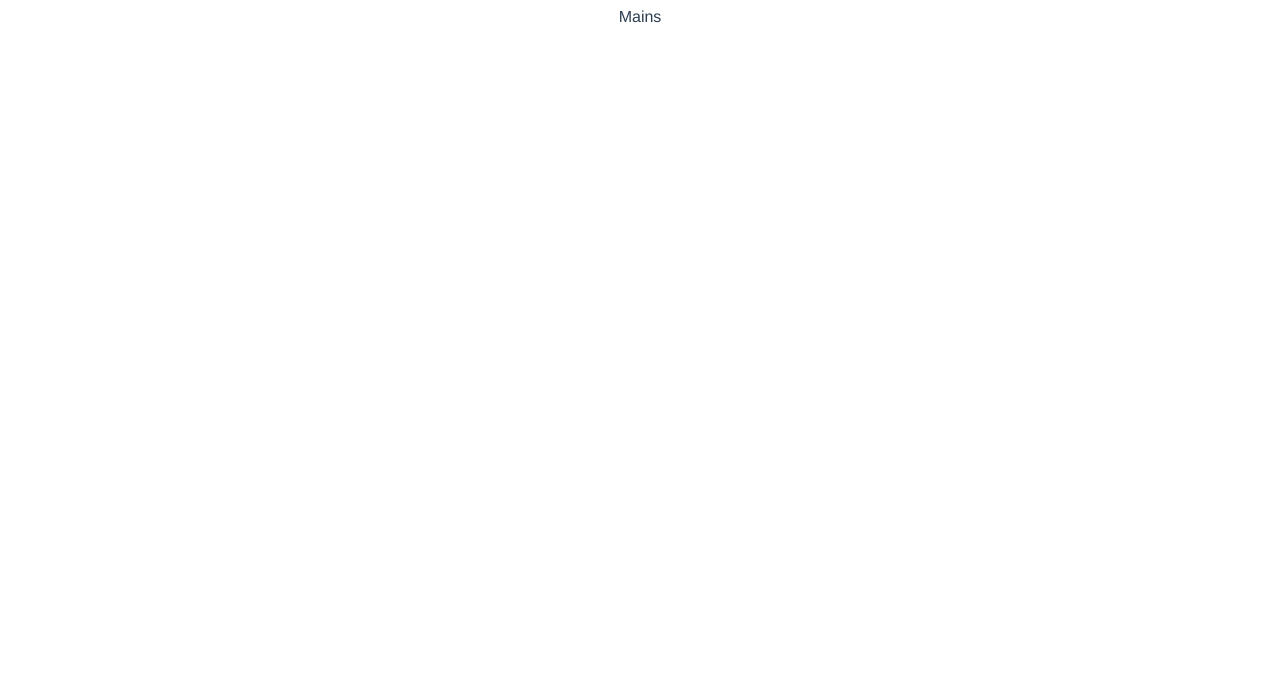
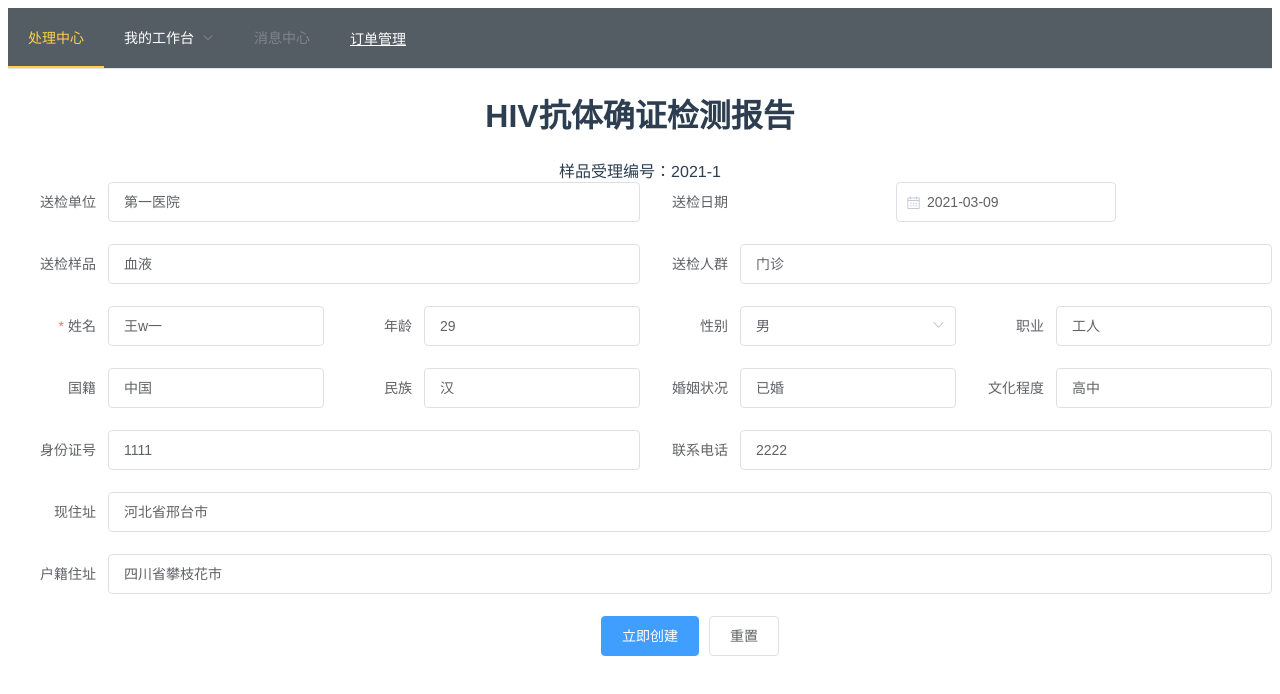
Before and after one commit to dingangui/comfirmatory_laboratory_vue, a Vue app: page /Mains in a window 1280 px wide. Shown: the top 694 px of the page. Built offline with nearby package versions, Linux system fonts and the light colour scheme.

Commit message:
daily save

```diff
--- a/package.json
+++ b/package.json
@@ -1,5 +1,5 @@
 {
-  "name": "org.njcdc.confirmatory_laboratory-vue-1.0",
+  "name": "confirmatory_laboratory_vue",
   "version": "0.1.0",
   "private": true,
   "scripts": {
--- /dev/null
+++ b/src/components/NavMenu.vue
@@ -0,0 +1,49 @@
+<template>
+  <div>
+    <el-menu
+        :default-active="activeIndex2"
+        class="el-menu-demo"
+        mode="horizontal"
+        @select="handleSelect"
+        background-color="#545c64"
+        text-color="#fff"
+        active-text-color="#ffd04b">
+      <el-menu-item index="1">处理中心</el-menu-item>
+      <el-submenu index="2">
+        <template slot="title">我的工作台</template>
+        <el-menu-item index="2-1">选项1</el-menu-item>
+        <el-menu-item index="2-2">选项2</el-menu-item>
+        <el-menu-item index="2-3">选项3</el-menu-item>
+        <el-submenu index="2-4">
+          <template slot="title">选项4</template>
+          <el-menu-item index="2-4-1">选项1</el-menu-item>
+          <el-menu-item index="2-4-2">选项2</el-menu-item>
+          <el-menu-item index="2-4-3">选项3</el-menu-item>
+        </el-submenu>
+      </el-submenu>
+      <el-menu-item index="3" disabled>消息中心</el-menu-item>
+      <el-menu-item index="4"><a href="https://www.ele.me" target="_blank">订单管理</a></el-menu-item>
+    </el-menu>
+  </div>
+</template>
+
+<script>
+export default {
+  name: "NavMenu",
+  data() {
+    return {
+      activeIndex: '1',
+      activeIndex2: '1'
+    };
+  },
+  methods: {
+    handleSelect(key, keyPath) {
+      console.log(key, keyPath);
+    }
+  }
+}
+</script>
+
+<style scoped>
+
+</style>
--- a/src/views/Mains.vue
+++ b/src/views/Mains.vue
@@ -1,10 +1,253 @@
 <template>
-  <div>Mains</div>
+  <div>
+    <NavMenu></NavMenu>
+    <h1>HIV抗体确证检测报告</h1>
+
+    样品受理编号：2021-1
+    <el-form :model="sampleBasicInfo" :rules="rules" ref="sampleBasicInfo" label-width="100px" class="demo-ruleForm">
+
+      <el-row>
+        <el-col :span="12">
+          <div class="grid-content bg-purple">
+            <el-form-item label="送检单位" prop="inspectionUnit">
+              <el-input v-model="sampleBasicInfo.inspectionUnit"></el-input>
+            </el-form-item>
+          </div>
+        </el-col>
+        <el-col :span="12">
+          <div class="grid-content bg-purple-light">
+            <el-form-item label="送检日期" prop="inspectionDate">
+              <el-date-picker
+                  v-model="sampleBasicInfo.inspectionDate"
+                  align="left"
+                  type="date"
+                  placeholder="选择日期"
+                  size="large"
+                  :picker-options="pickerOptions">
+              </el-date-picker>
+            </el-form-item>
+
+          </div>
+        </el-col>
+      </el-row>
+
+      <el-row>
+        <el-col :span="12">
+          <div class="grid-content bg-purple">
+            <el-form-item label="送检样品" prop="sampleType">
+              <el-input v-model="sampleBasicInfo.sampleType"></el-input>
+            </el-form-item>
+          </div>
+        </el-col>
+        <el-col :span="12">
+          <div class="grid-content bg-purple-light">
+            <el-form-item label="送检人群" prop="inspectedType">
+              <el-input v-model="sampleBasicInfo.inspectedType"></el-input>
+            </el-form-item>
+          </div>
+        </el-col>
+      </el-row>
+
+      <el-row>
+        <el-col :span="6">
+          <div class="grid-content bg-purple">
+            <el-form-item label="姓名" prop="name">
+              <el-input v-model="sampleBasicInfo.name"></el-input>
+            </el-form-item>
+          </div>
+        </el-col>
+        <el-col :span="6">
+          <div class="grid-content bg-purple-light">
+            <el-form-item label="年龄" prop="age">
+              <el-input v-model="sampleBasicInfo.age"></el-input>
+            </el-form-item>
+          </div>
+        </el-col>
+        <el-col :span="6">
+          <div class="grid-content bg-purple">
+            <el-form-item label="性别" prop="sex">
+              <el-select v-model="sampleBasicInfo.sex" placeholder="请选择">
+                <el-option
+                    v-for="item in options"
+                    :key="item.value"
+                    :label="item.label"
+                    :value="item.value">
+                </el-option>
+              </el-select>
+            </el-form-item>
+          </div>
+        </el-col>
+        <el-col :span="6">
+          <div class="grid-content bg-purple-light">
+            <el-form-item label="职业" prop="profession">
+              <el-input v-model="sampleBasicInfo.profession"></el-input>
+            </el-form-item>
+          </div>
+        </el-col>
+      </el-row>
+
+      <el-row>
+        <el-col :span="6">
+          <div class="grid-content bg-purple">
+            <el-form-item label="国籍" prop="country">
+              <el-input v-model="sampleBasicInfo.country"></el-input>
+            </el-form-item>
+          </div>
+        </el-col>
+        <el-col :span="6">
+          <div class="grid-content bg-purple-light">
+            <el-form-item label="民族" prop="nation">
+              <el-input v-model="sampleBasicInfo.nation"></el-input>
+            </el-form-item>
+          </div>
+        </el-col>
+        <el-col :span="6">
+          <div class="grid-content bg-purple">
+            <el-form-item label="婚姻状况" prop="marriage">
+              <el-input v-model="sampleBasicInfo.marriage"></el-input>
+            </el-form-item>
+          </div>
+        </el-col>
+        <el-col :span="6">
+          <div class="grid-content bg-purple-light">
+            <el-form-item label="文化程度" prop="educationalLevel">
+              <el-input v-model="sampleBasicInfo.educationalLevel"></el-input>
+            </el-form-item>
+          </div>
+        </el-col>
+      </el-row>
+
+      <el-row>
+        <el-col :span="12">
+          <div class="grid-content bg-purple">
+            <el-form-item label="身份证号" prop="idNumber">
+              <el-input v-model="sampleBasicInfo.idNumber"></el-input>
+            </el-form-item>
+          </div>
+        </el-col>
+        <el-col :span="12">
+          <div class="grid-content bg-purple-light">
+            <el-form-item label="联系电话" prop="phone">
+              <el-input v-model="sampleBasicInfo.phone"></el-input>
+            </el-form-item>
+          </div>
+        </el-col>
+      </el-row>
+
+      <el-form-item label="现住址" prop="presentAddress">
+        <el-input v-model="sampleBasicInfo.presentAddress"></el-input>
+      </el-form-item>
+      <el-form-item label="户籍住址" prop="residenceAddress">
+        <el-input v-model="sampleBasicInfo.residenceAddress"></el-input>
+      </el-form-item>
+
+      <el-form-item>
+        <el-button type="primary" @click="submitForm('sampleBasicInfo')">立即创建</el-button>
+        <el-button @click="resetForm('sampleBasicInfo')">重置</el-button>
+      </el-form-item>
+    </el-form>
+  </div>
 </template>
 
 <script>
+
+import NavMenu from "@/components/NavMenu";
+
 export default {
-  name: "Mains"
+
+  name: "Mains",
+  components: {NavMenu},
+  data() {
+    return {
+      sampleBasicInfo: {
+        inspectionUnit: '第一医院',
+        inspectionDate: '2021-03-09',
+        sampleType: '血液',
+        inspectedType: '门诊',
+        name: '王w一',
+        sex: '男',
+        age: '29',
+        profession: '工人',
+        country: '中国',
+        nation: '汉',
+        marriage: '已婚',
+        educationalLevel: '高中',
+        idNumber: '1111',
+        phone: '2222',
+        presentAddress: '河北省邢台市',
+        residenceAddress: '四川省攀枝花市'
+      },
+      options: [{
+        value: '选项1',
+        label: '男'
+      }, {
+        value: '选项2',
+        label: '女'
+      }],
+
+      rules: {
+        name: [
+          {required: true, message: '请输入姓名', trigger: 'blur'},
+          {min: 3, max: 5, message: '长度在 3 到 5 个字符', trigger: 'blur'}
+        ]
+      },
+      pickerOptions: {
+        disabledDate(time) {
+          return time.getTime() > Date.now();
+        },
+        shortcuts: [{
+          text: '今天',
+          onClick(picker) {
+            picker.$emit('pick', new Date());
+          }
+        }, {
+          text: '昨天',
+          onClick(picker) {
+            const date = new Date();
+            date.setTime(date.getTime() - 3600 * 1000 * 24);
+            picker.$emit('pick', date);
+          }
+        }, {
+          text: '一周前',
+          onClick(picker) {
+            const date = new Date();
+            date.setTime(date.getTime() - 3600 * 1000 * 24 * 7);
+            picker.$emit('pick', date);
+          }
+        }]
+      }
+    };
+  },
+  methods: {
+    submitForm(formName) {
+      this.$refs[formName].validate((valid) => {
+        if (valid) {
+          alert('submit!');
+          const _this = this
+
+          // alert('提交成功!');
+          /*
+          * post 中的 this.sampleBasicInfo 表示 post 提交到对应链接时的内容
+          * res 是从链接返回来的数据
+          *
+          * 引入 axios.js 后，就可以不用在 url 中写上 http://localhost:5000 了
+          * 引入 axios.js 需要 在main.js 中 import "./axios"
+          * */
+          this.$axios.post("/sample-basic-info/save", this.sampleBasicInfo).then(res => {
+                console.log(userInfo);
+                console.log(res.data);
+              }
+          )
+        } else {
+          console.log('error submit!!');
+          return false;
+        }
+      });
+    },
+    resetForm(formName) {
+      this.$refs[formName].resetFields();
+    }
+  }
 }
 </script>
 
```
Also changed, not shown: src/main.js (line endings or trailing spaces), 2 other files (tests, documents, lock files or other folders).
